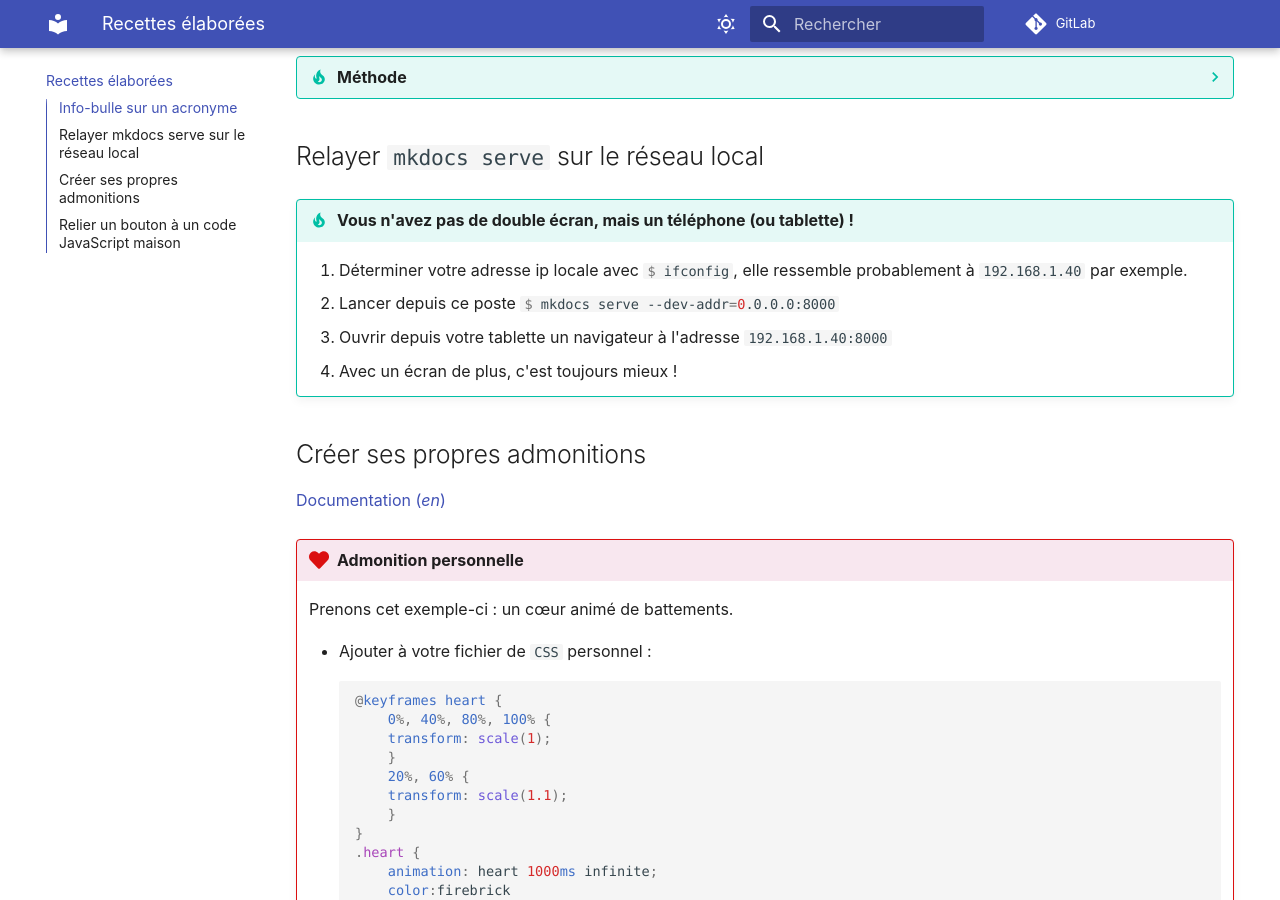
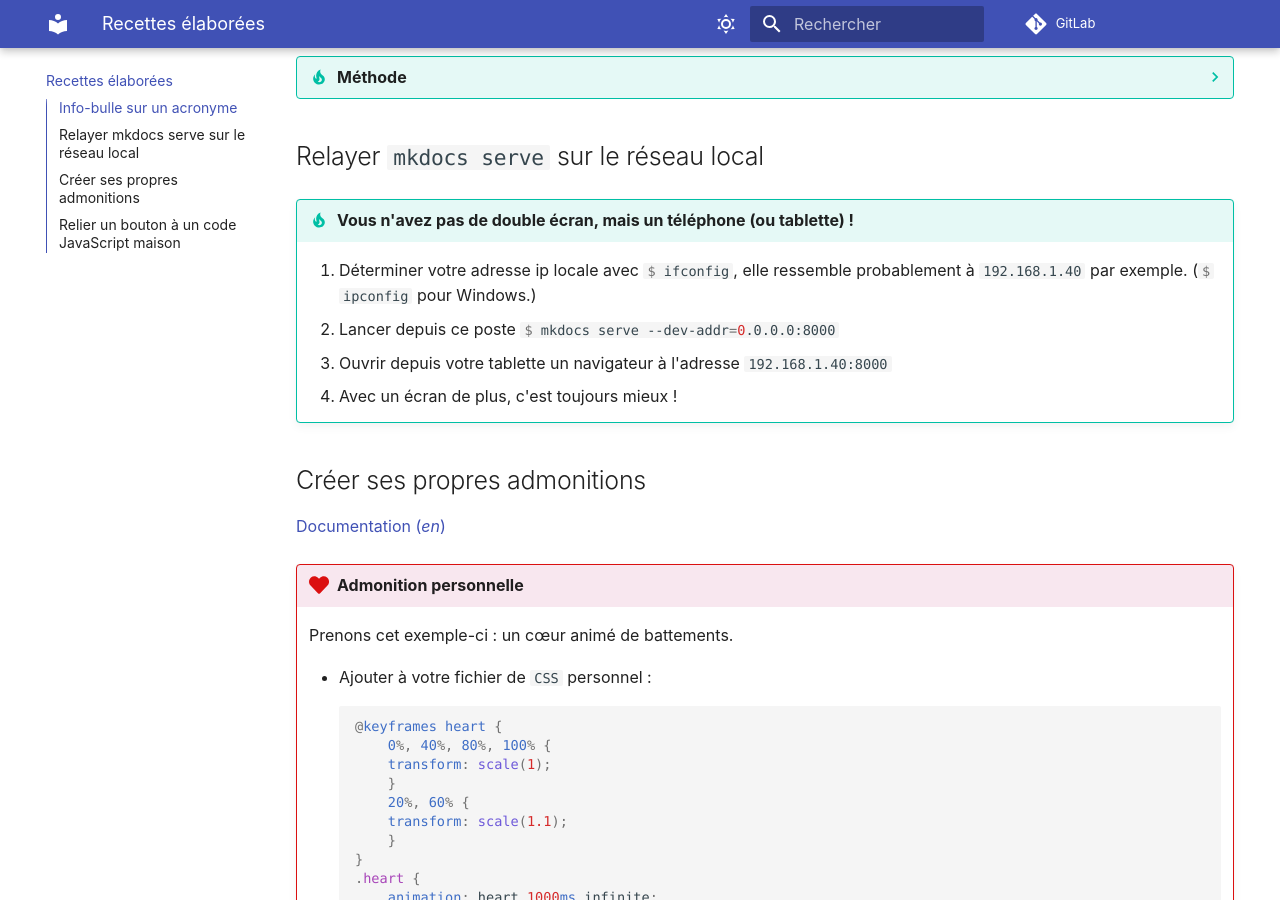
Before and after one commit to lilabidi/Learn-mkdocs, an MkDocs documentation site: the page built from docs/recettes_2.md, in a window 1280 px wide and 900 px high, scrolled down 518 px. Built offline with MkDocs 1.6.1 and Material for MkDocs 9.7.7, drawn with Linux system fonts in a browser that asks for light colours; emoji names are drawn with the system emoji font; comment, search, counter and statistics services are not loaded.

Commit message:
typo windows

```diff
--- a/docs/recettes_2.md
+++ b/docs/recettes_2.md
@@ -39,7 +39,7 @@
 ## Relayer `mkdocs serve` sur le réseau local
 
 !!! tip "Vous n'avez pas de double écran, mais un téléphone (ou tablette) !"
-    1. Déterminer votre adresse ip locale avec `#!console $ ifconfig`, elle ressemble probablement à `192.168.1.40` par exemple.
+    1. Déterminer votre adresse ip locale avec `#!console $ ifconfig`, elle ressemble probablement à `192.168.1.40` par exemple. (`#!console $ ipconfig` pour Windows.)
     2. Lancer depuis ce poste `#!console $ mkdocs serve --dev-addr=0.0.0.0:8000`
     3. Ouvrir depuis votre tablette un navigateur à l'adresse `192.168.1.40:8000`
     4. Avec un écran de plus, c'est toujours mieux !
```
